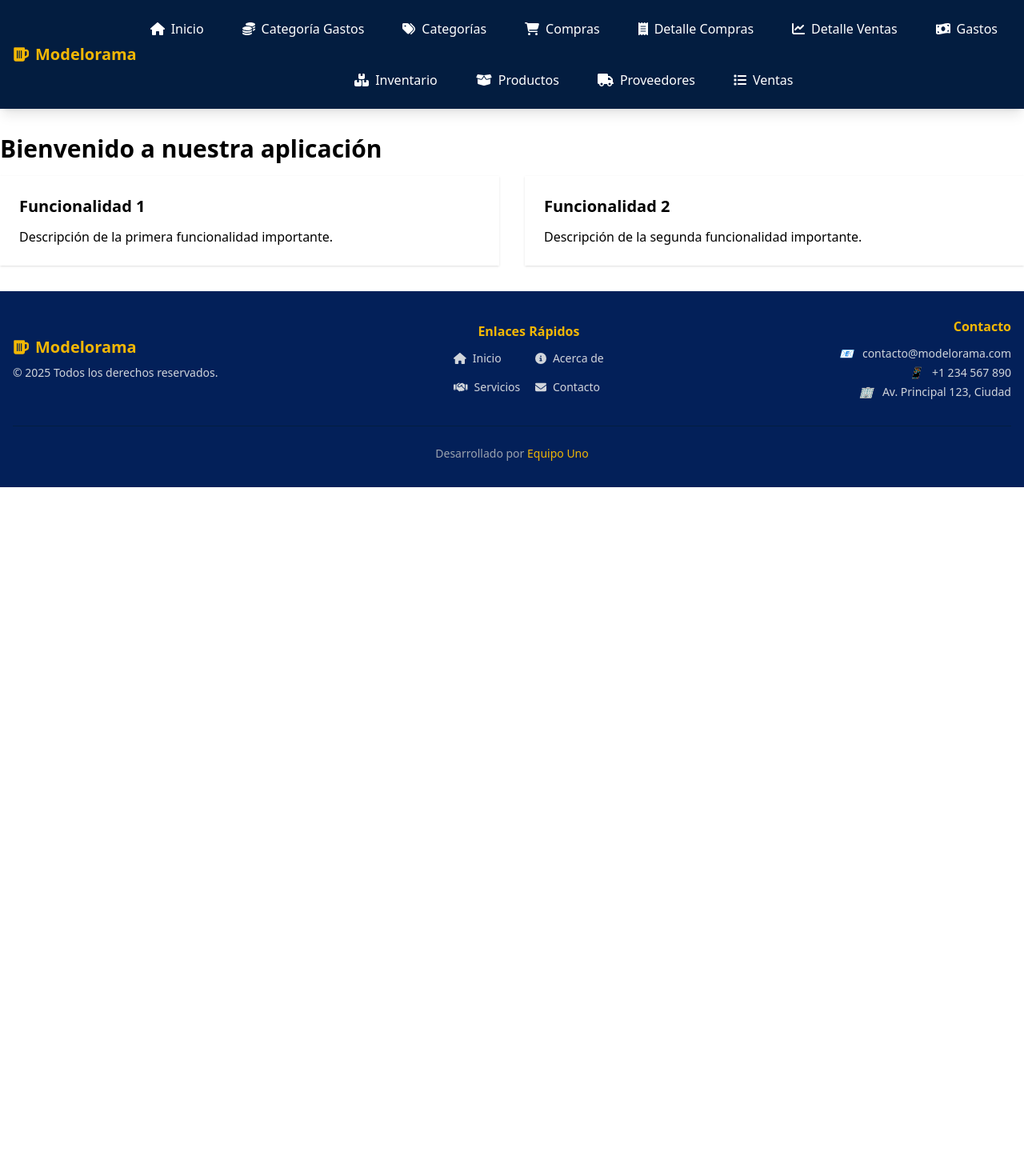
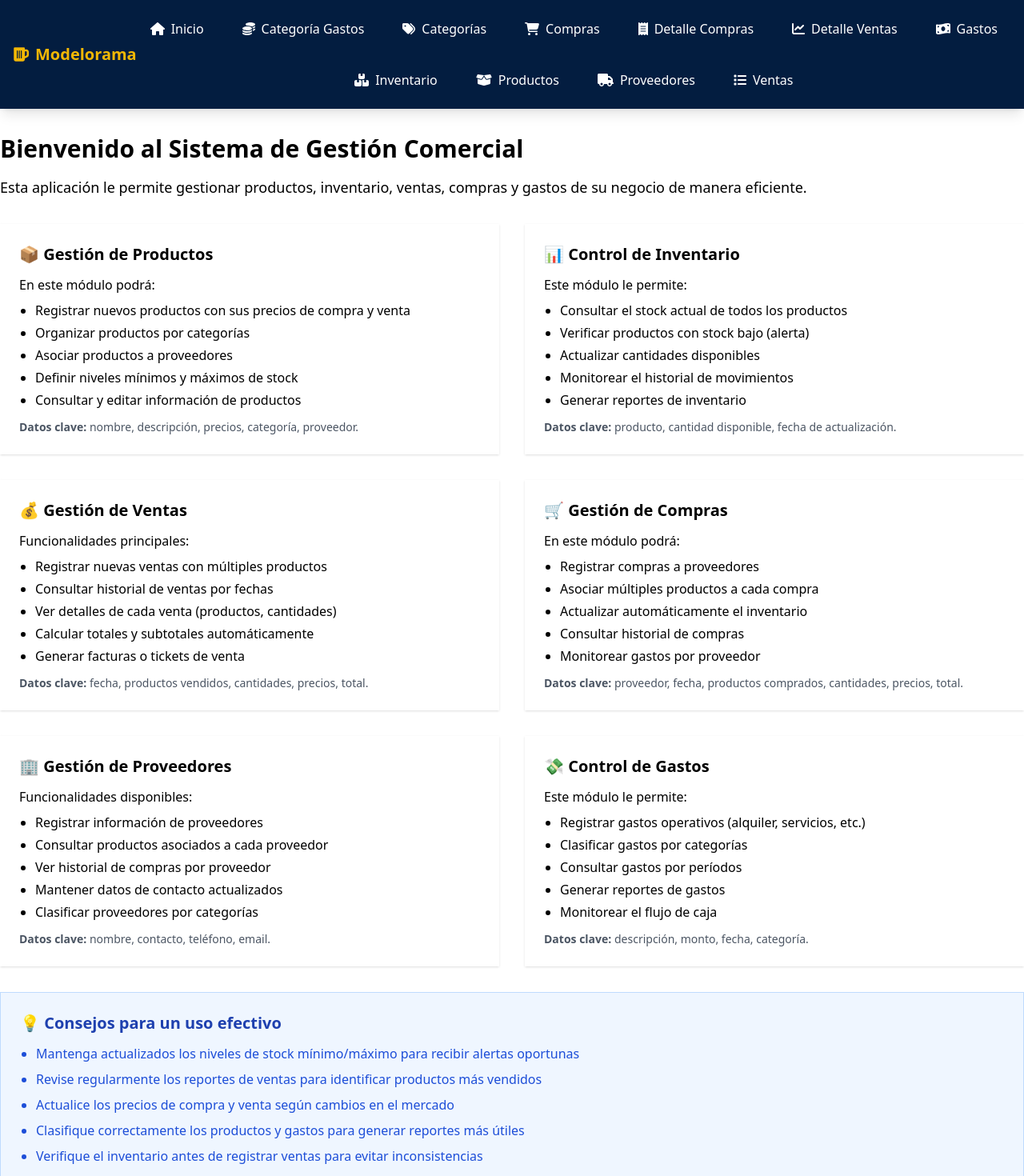
Before and after one commit to DiegoIII/modelorama2025, a Next.js app: page / in a window 1280 px wide. Shown: the top 1470 px of the page at 80% size. Before the commit the page ends 800 px from the top, so only its background shows below. Built offline with nearby package versions, Linux system fonts and the light colour scheme.

Commit message:
Cambios en inicio

```diff
--- a/src/app/page.tsx
+++ b/src/app/page.tsx
@@ -8,17 +8,160 @@ const PageLayout = () => {
       <Layout>
         <section className="container mx-auto py-8">
           <h1 className="text-3xl font-bold mb-4">
-            Bienvenido a nuestra aplicación
+            Bienvenido al Sistema de Gestión Comercial
           </h1>
+          <p className="mb-8 text-lg">
+            Esta aplicación le permite gestionar productos, inventario, ventas,
+            compras y gastos de su negocio de manera eficiente.
+          </p>
+
+          <div className="grid grid-cols-1 md:grid-cols-2 gap-8 mb-8">
+            {/* Módulo de Productos */}
+            <div className="bg-white p-6 rounded-lg shadow">
+              <h2 className="text-xl font-semibold mb-3">
+                📦 Gestión de Productos
+              </h2>
+              <p className="mb-2">En este módulo podrá:</p>
+              <ul className="list-disc pl-5 space-y-1">
+                <li>
+                  Registrar nuevos productos con sus precios de compra y venta
+                </li>
+                <li>Organizar productos por categorías</li>
+                <li>Asociar productos a proveedores</li>
+                <li>Definir niveles mínimos y máximos de stock</li>
+                <li>Consultar y editar información de productos</li>
+              </ul>
+              <p className="mt-3 text-sm text-gray-600">
+                <strong>Datos clave:</strong> nombre, descripción, precios,
+                categoría, proveedor.
+              </p>
+            </div>
+
+            {/* Módulo de Inventario */}
+            <div className="bg-white p-6 rounded-lg shadow">
+              <h2 className="text-xl font-semibold mb-3">
+                📊 Control de Inventario
+              </h2>
+              <p className="mb-2">Este módulo le permite:</p>
+              <ul className="list-disc pl-5 space-y-1">
+                <li>Consultar el stock actual de todos los productos</li>
+                <li>Verificar productos con stock bajo (alerta)</li>
+                <li>Actualizar cantidades disponibles</li>
+                <li>Monitorear el historial de movimientos</li>
+                <li>Generar reportes de inventario</li>
+              </ul>
+              <p className="mt-3 text-sm text-gray-600">
+                <strong>Datos clave:</strong> producto, cantidad disponible,
+                fecha de actualización.
+              </p>
+            </div>
+          </div>
+
+          <div className="grid grid-cols-1 md:grid-cols-2 gap-8 mb-8">
+            {/* Módulo de Ventas */}
+            <div className="bg-white p-6 rounded-lg shadow">
+              <h2 className="text-xl font-semibold mb-3">
+                💰 Gestión de Ventas
+              </h2>
+              <p className="mb-2">Funcionalidades principales:</p>
+              <ul className="list-disc pl-5 space-y-1">
+                <li>Registrar nuevas ventas con múltiples productos</li>
+                <li>Consultar historial de ventas por fechas</li>
+                <li>Ver detalles de cada venta (productos, cantidades)</li>
+                <li>Calcular totales y subtotales automáticamente</li>
+                <li>Generar facturas o tickets de venta</li>
+              </ul>
+              <p className="mt-3 text-sm text-gray-600">
+                <strong>Datos clave:</strong> fecha, productos vendidos,
+                cantidades, precios, total.
+              </p>
+            </div>
+
+            {/* Módulo de Compras */}
+            <div className="bg-white p-6 rounded-lg shadow">
+              <h2 className="text-xl font-semibold mb-3">
+                🛒 Gestión de Compras
+              </h2>
+              <p className="mb-2">En este módulo podrá:</p>
+              <ul className="list-disc pl-5 space-y-1">
+                <li>Registrar compras a proveedores</li>
+                <li>Asociar múltiples productos a cada compra</li>
+                <li>Actualizar automáticamente el inventario</li>
+                <li>Consultar historial de compras</li>
+                <li>Monitorear gastos por proveedor</li>
+              </ul>
+              <p className="mt-3 text-sm text-gray-600">
+                <strong>Datos clave:</strong> proveedor, fecha, productos
+                comprados, cantidades, precios, total.
+              </p>
+            </div>
+          </div>
+
           <div className="grid grid-cols-1 md:grid-cols-2 gap-8">
+            {/* Módulo de Proveedores */}
             <div className="bg-white p-6 rounded-lg shadow">
-              <h2 className="text-xl font-semibold mb-3">Funcionalidad 1</h2>
-              <p>Descripción de la primera funcionalidad importante.</p>
+              <h2 className="text-xl font-semibold mb-3">
+                🏢 Gestión de Proveedores
+              </h2>
+              <p className="mb-2">Funcionalidades disponibles:</p>
+              <ul className="list-disc pl-5 space-y-1">
+                <li>Registrar información de proveedores</li>
+                <li>Consultar productos asociados a cada proveedor</li>
+                <li>Ver historial de compras por proveedor</li>
+                <li>Mantener datos de contacto actualizados</li>
+                <li>Clasificar proveedores por categorías</li>
+              </ul>
+              <p className="mt-3 text-sm text-gray-600">
+                <strong>Datos clave:</strong> nombre, contacto, teléfono, email.
+              </p>
             </div>
+
+            {/* Módulo de Gastos */}
             <div className="bg-white p-6 rounded-lg shadow">
-              <h2 className="text-xl font-semibold mb-3">Funcionalidad 2</h2>
-              <p>Descripción de la segunda funcionalidad importante.</p>
+              <h2 className="text-xl font-semibold mb-3">
+                💸 Control de Gastos
+              </h2>
+              <p className="mb-2">Este módulo le permite:</p>
+              <ul className="list-disc pl-5 space-y-1">
+                <li>Registrar gastos operativos (alquiler, servicios, etc.)</li>
+                <li>Clasificar gastos por categorías</li>
+                <li>Consultar gastos por períodos</li>
+                <li>Generar reportes de gastos</li>
+                <li>Monitorear el flujo de caja</li>
+              </ul>
+              <p className="mt-3 text-sm text-gray-600">
+                <strong>Datos clave:</strong> descripción, monto, fecha,
+                categoría.
+              </p>
             </div>
+          </div>
+
+          <div className="mt-8 bg-blue-50 p-6 rounded-lg border border-blue-200">
+            <h2 className="text-xl font-semibold mb-3 text-blue-800">
+              💡 Consejos para un uso efectivo
+            </h2>
+            <ul className="list-disc pl-5 space-y-2 text-blue-700">
+              <li>
+                Mantenga actualizados los niveles de stock mínimo/máximo para
+                recibir alertas oportunas
+              </li>
+              <li>
+                Revise regularmente los reportes de ventas para identificar
+                productos más vendidos
+              </li>
+              <li>
+                Actualice los precios de compra y venta según cambios en el
+                mercado
+              </li>
+              <li>
+                Clasifique correctamente los productos y gastos para generar
+                reportes más útiles
+              </li>
+              <li>
+                Verifique el inventario antes de registrar ventas para evitar
+                inconsistencias
+              </li>
+            </ul>
           </div>
         </section>
       </Layout>
```
